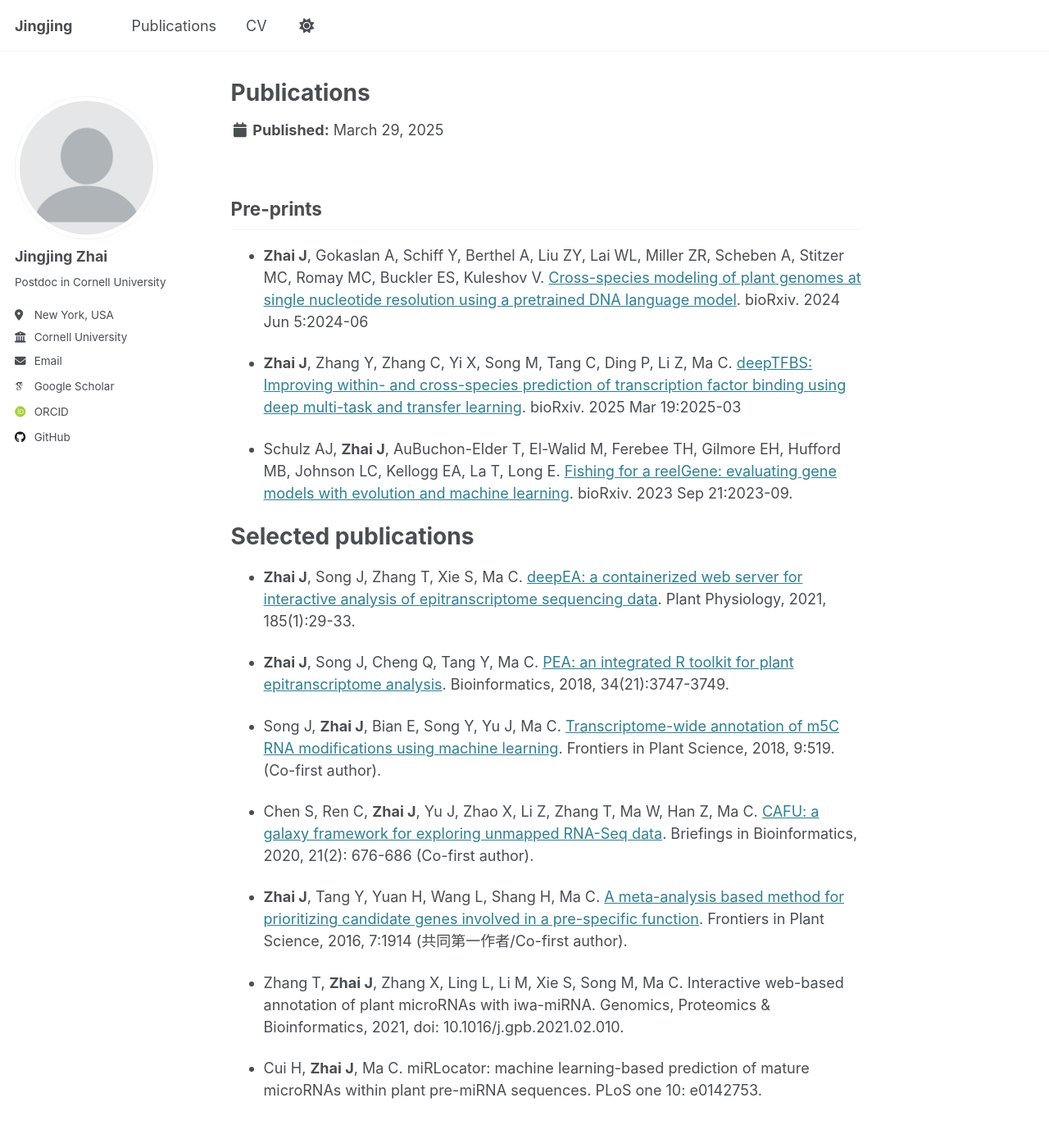
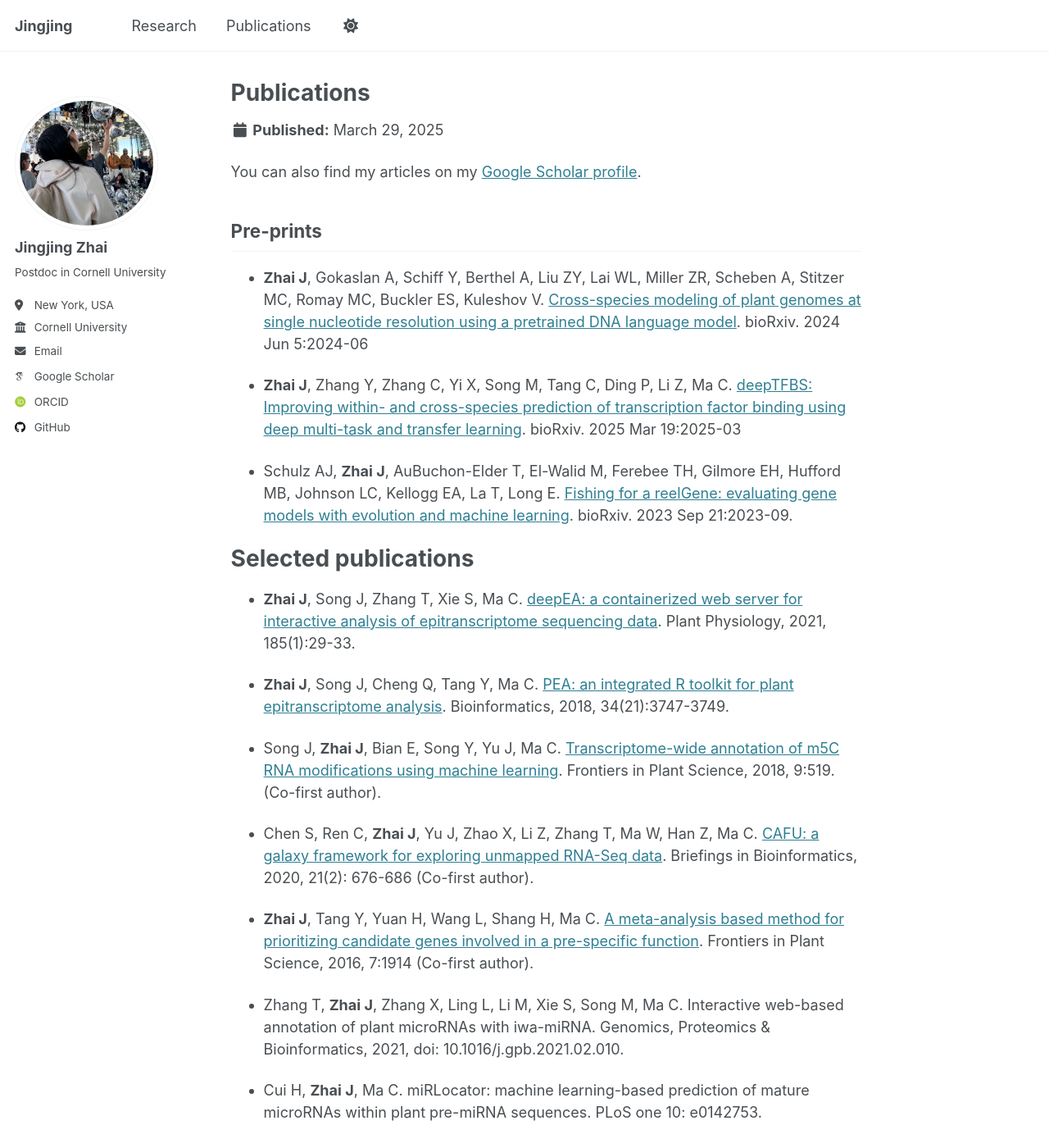
Before and after one commit to zhaijj/zhaijj.github.io, a Jekyll site: the page built from _publications/publications.md, in a window 1280 px wide and 1400 px high. Shown: the whole window at 82% size. Built offline with Jekyll 4.4.1, drawn with Linux system fonts in a browser that asks for light colours; some web fonts are replaced.

Commit message:
Update research

```diff
--- a/_config.yml
+++ b/_config.yml
@@ -22,7 +22,7 @@ repository               : "zhaijj/zhaijj.github.io"
 #               Additional customization can be done by editing /_includes/author-profile.html
 author:
   # Biographic information
-  avatar           : "profile.png"
+  avatar           : "profile.jpg"
   name             : "Jingjing Zhai"
   pronouns         : # example: "she/her"
   bio              : "Postdoc in Cornell University"
--- a/_data/navigation.yml
+++ b/_data/navigation.yml
@@ -8,7 +8,7 @@
 #      Markdown formatted page while the second is generated using JSON.
 
 main:
+  - title: "Research"
+    url: /research/
   - title: "Publications"
     url: /publications/
-  - title: "CV"
-    url: /cv/
--- a/_publications/publications.md
+++ b/_publications/publications.md
@@ -5,6 +5,7 @@ permalink: /publications/
 author_profile: true
 ---
 
+You can also find my articles on my [Google Scholar profile](https://scholar.google.com/citations?user=Bzo0u60AAAAJ&hl=en).
 
 ## Pre-prints
 
@@ -24,7 +25,7 @@ author_profile: true
 
 * Chen S, Ren C, **Zhai J**, Yu J, Zhao X, Li Z, Zhang T, Ma W, Han Z, Ma C. [CAFU: a galaxy framework for exploring unmapped RNA-Seq data](https://academic.oup.com/bib/article/21/2/676/5349178). Briefings in Bioinformatics, 2020, 21(2): 676-686 (Co-first author).
 
-* **Zhai J**, Tang Y, Yuan H, Wang L, Shang H, Ma C. [A meta-analysis based method for prioritizing candidate genes involved in a pre-specific function](https://www.frontiersin.org/journals/plant-science/articles/10.3389/fpls.2016.01914/full). Frontiers in Plant Science, 2016, 7:1914 (共同第一作者/Co-first author).
+* **Zhai J**, Tang Y, Yuan H, Wang L, Shang H, Ma C. [A meta-analysis based method for prioritizing candidate genes involved in a pre-specific function](https://www.frontiersin.org/journals/plant-science/articles/10.3389/fpls.2016.01914/full). Frontiers in Plant Science, 2016, 7:1914 (Co-first author).
 
 * Zhang T, **Zhai J**, Zhang X, Ling L, Li M, Xie S, Song M, Ma C. Interactive web-based annotation of plant microRNAs with iwa-miRNA. Genomics, Proteomics & Bioinformatics, 2021, doi: 10.1016/j.gpb.2021.02.010.
 
```
Also changed, not shown: _pages/research.md (added, +32 -0 lines), images/deepea.png (added), images/plantcad.jpg (added), images/profile.jpg (added), images/tfbs.jpg (added).
